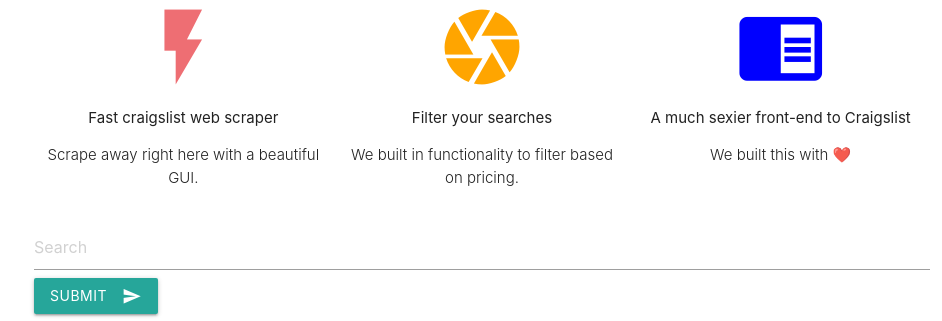
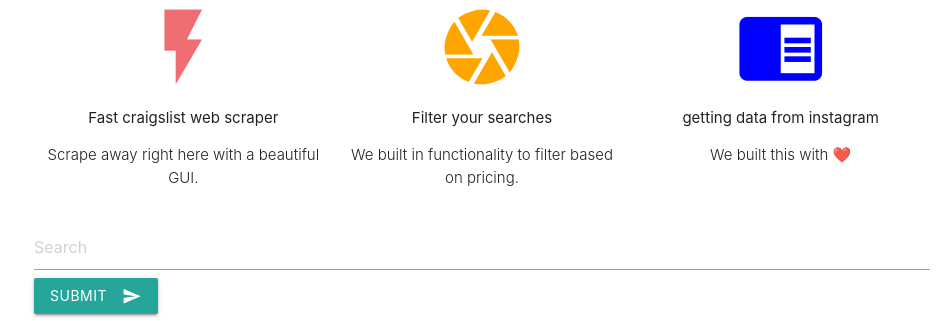
Before and after one commit to 1devansh/InstagramInfo, a Django app: page / in a window 1280 px wide. Shown: the part 268-589 px from the top of the page, without its empty margins (158-1100 px from the left). Run offline with Django 3.2, Linux system fonts and the light colour scheme.

Commit message:
second commit

```diff
--- a/templates/base.html
+++ b/templates/base.html
@@ -47,7 +47,7 @@
         <!-- Promo Content 3 goes here -->
         <div class="center">
           <i class="large material-icons" style="color: blue">chrome_reader_mode</i>
-          <p>A much sexier front-end to Craigslist</p>
+          <p>getting data from instagram</p>
           <p class="light center">We built this with ❤️</p>
         </div>
       </div>
```
